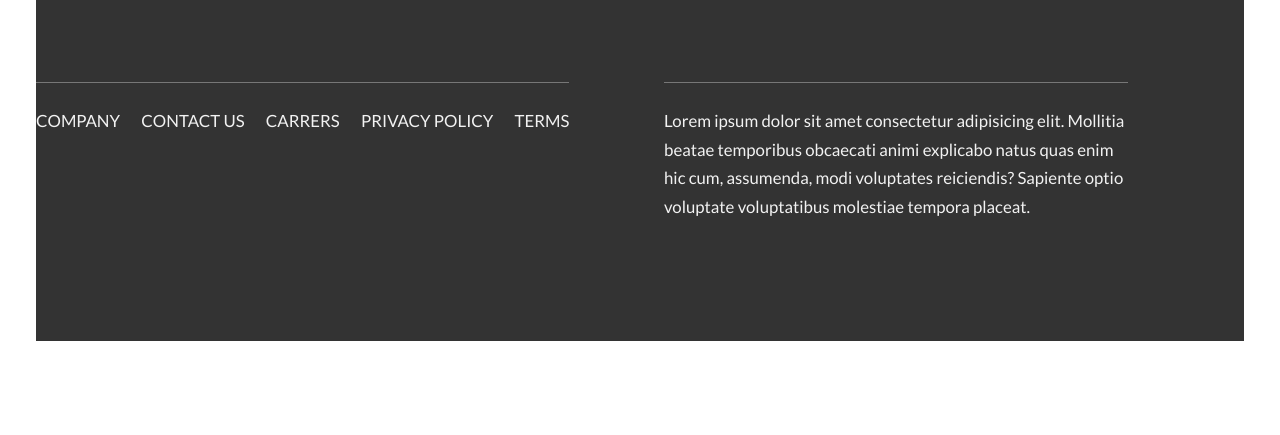
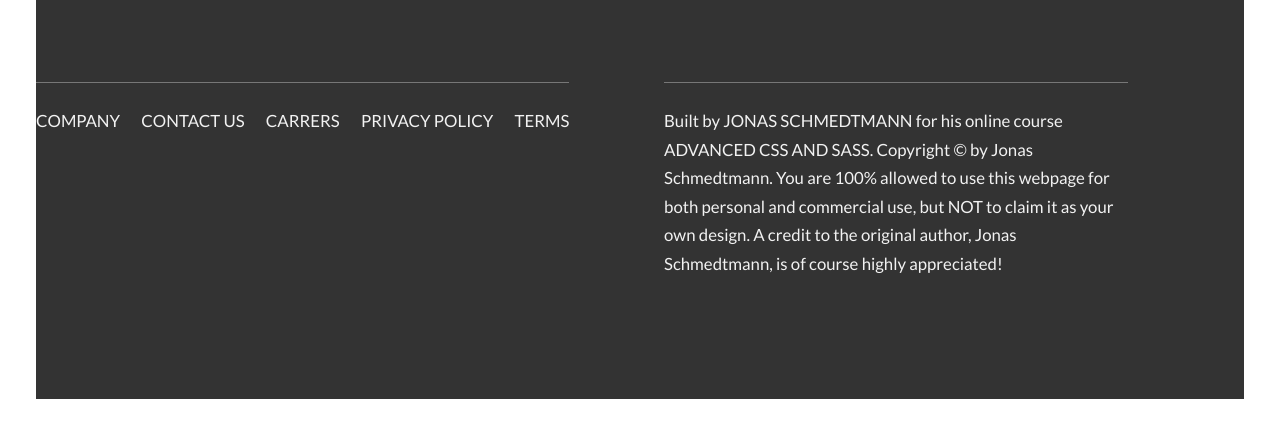
Before and after one commit to andrijKhimich/Natours, a plain HTML site: page index.html in a window 1280 px wide. Shown: the part 6791-7226 px from the top of the page. Before the commit the page ends 7168 px from the top, so only its background shows below. Drawn offline with Linux system fonts and the light colour scheme.

Commit message:
text changes

```diff
--- a/index.html
+++ b/index.html
@@ -69,12 +69,15 @@
         <div class="col-1-of-2">
           <div class="composition">
 
-            <img srcset="img/nat-1.jpg 300w, img/nat-1-large.jpg 1000w" alt="photo 1" sizes="(max-width: 900px) 20vw, (max-width: 600px) 30vw, 300px" class="composition__photo composition__photo-p1" src="img/nat-1-large.jpg">
+            <img srcset="img/nat-1.jpg 300w, img/nat-1-large.jpg 1000w" alt="photo 1" sizes="(max-width: 900px) 20vw, (max-width: 600px) 30vw, 300px"
+              class="composition__photo composition__photo-p1" src="img/nat-1-large.jpg">
 
-            <img srcset="img/nat-2.jpg 300w, img/nat-2-large.jpg 1000w" alt="photo 2" sizes="(max-width: 900px) 20vw, (max-width: 600px) 30vw, 300px" class="composition__photo composition__photo-p2" src="img/nat-2-large.jpg">
+            <img srcset="img/nat-2.jpg 300w, img/nat-2-large.jpg 1000w" alt="photo 2" sizes="(max-width: 900px) 20vw, (max-width: 600px) 30vw, 300px"
+              class="composition__photo composition__photo-p2" src="img/nat-2-large.jpg">
 
-            <img srcset="img/nat-3.jpg 300w, img/nat-3-large.jpg 1000w" alt="photo 3" sizes="(max-width: 900px) 20vw, (max-width: 600px) 30vw, 300px" class="composition__photo composition__photo-p3" src="img/nat-3-large.jpg">
-<!--
+            <img srcset="img/nat-3.jpg 300w, img/nat-3-large.jpg 1000w" alt="photo 3" sizes="(max-width: 900px) 20vw, (max-width: 600px) 30vw, 300px"
+              class="composition__photo composition__photo-p3" src="img/nat-3-large.jpg">
+            <!--
             <img src="img/nat-1-large.jpg" alt="Photo 1" class="composition__photo composition__photo-p1">
             <img src="img/nat-2-large.jpg" alt="Photo 2" class="composition__photo composition__photo-p2">
             <img src="img/nat-3-large.jpg" alt="Photo 3" class="composition__photo composition__photo-p3"> -->
@@ -337,9 +340,11 @@
       </div>
       <div class="col-1-of-2">
         <p class="footer__copyright">
-          Lorem ipsum dolor sit amet consectetur adipisicing elit. Mollitia beatae temporibus obcaecati animi explicabo
-          natus quas enim hic cum, assumenda, modi voluptates reiciendis? Sapiente optio voluptate voluptatibus
-          molestiae tempora placeat.
+          Built by <a href="#" class="footer__link">Jonas Schmedtmann</a> for his online course <a href="#" class="footer__link">Advanced
+            CSS and Sass</a>.
+          Copyright &copy; by Jonas Schmedtmann. You are 100% allowed to use this webpage for both personal
+          and commercial use, but NOT to claim it as your own design. A credit to the original author, Jonas
+          Schmedtmann, is of course highly appreciated!
         </p>
       </div>
     </div>
@@ -355,7 +360,10 @@
         <h2 class="heading-secondary margin-bottom-sm">Start booking now</h2>
         <h3 class="heading-tertiary margin-bottom-sm">Important &ndash; Please read these terms before booking</h3>
         <p class="popup__text">
-          Lorem ipsum dolor sit amet consectetur adipisicing elit. Quo, praesentium repellendus. Dolor, velit vero voluptatem id distinctio iste tenetur necessitatibus nulla culpa enim placeat mollitia doloribus fugit ipsam nesciunt harum cum corrupti explicabo provident sunt earum perspiciatis commodi itaque. Numquam est adipisci, ullam repudiandae praesentium nam consectetur sapiente aliquam quod.
+          Lorem ipsum dolor sit amet consectetur adipisicing elit. Quo, praesentium repellendus. Dolor, velit vero
+          voluptatem id distinctio iste tenetur necessitatibus nulla culpa enim placeat mollitia doloribus fugit ipsam
+          nesciunt harum cum corrupti explicabo provident sunt earum perspiciatis commodi itaque. Numquam est adipisci,
+          ullam repudiandae praesentium nam consectetur sapiente aliquam quod.
         </p>
         <a href="#" class="btn btn_green">Book now</a>
       </div>
```
